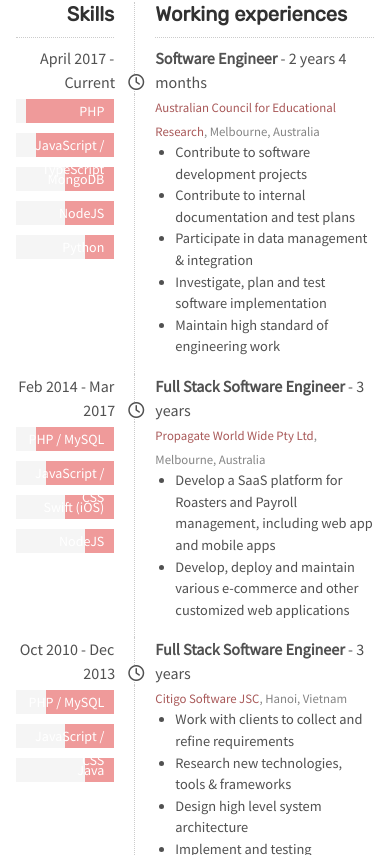
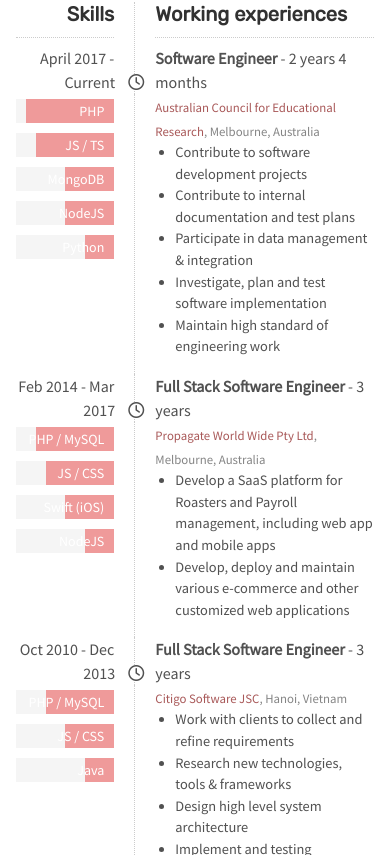
Before and after one commit to namnd/namnd.github.com, a Jekyll site: the page built from index.html, in a window 390 px wide. Shown: the part 563-1418 px from the top of the page. Built offline with Jekyll 4.4.1, drawn with Linux system fonts in a browser that asks for light colours; nearby versions of some CDN libraries; the list of posts is cut into pages by our own code.

Commit message:
responsive

```diff
--- a/_sass/main.scss
+++ b/_sass/main.scss
@@ -116,8 +116,21 @@ $bar-height: 24px;
 .bar1::after{
   max-width: 90%;
 }
-.bar2::after{
+.bar2::after {
   max-width: 80%;
+}
+.bar-xs {
+  display: none;
+}
+@media (max-width: 568px) {
+  .bar2,
+  .bar22,
+  .bar32 {
+    display: none;
+  }
+  .bar-xs {
+    display: inherit;
+  }
 }
 .bar3::after{
   max-width: 50%;
--- a/index.html
+++ b/index.html
@@ -24,6 +24,7 @@ title: About me
     <div class="graph-cont">
       <div class="bar bar1">PHP</div>
       <div class="bar bar2">JavaScript / TypeScript</div>
+      <div class="bar bar2 bar-xs">JS / TS</div>
       <div class="bar bar3">MongoDB</div>
       <div class="bar bar4">NodeJS</div>
       <div class="bar bar5">Python</div>
@@ -55,6 +56,7 @@ title: About me
     <div class="graph-cont">
       <div class="bar bar21">PHP / MySQL</div>
       <div class="bar bar22">JavaScript / CSS</div>
+      <div class="bar bar22 bar-xs">JS / CSS</div>
       <div class="bar bar23">Swift (iOS)</div>
       <div class="bar bar24">NodeJS</div>
     </div>
@@ -82,6 +84,7 @@ title: About me
     <div class="graph-cont">
       <div class="bar bar31">PHP / MySQL</div>
       <div class="bar bar32">JavaScript / CSS</div>
+      <div class="bar bar32 bar-xs">JS / CSS</div>
       <div class="bar bar33">Java</div>
     </div>
   </div>
```
